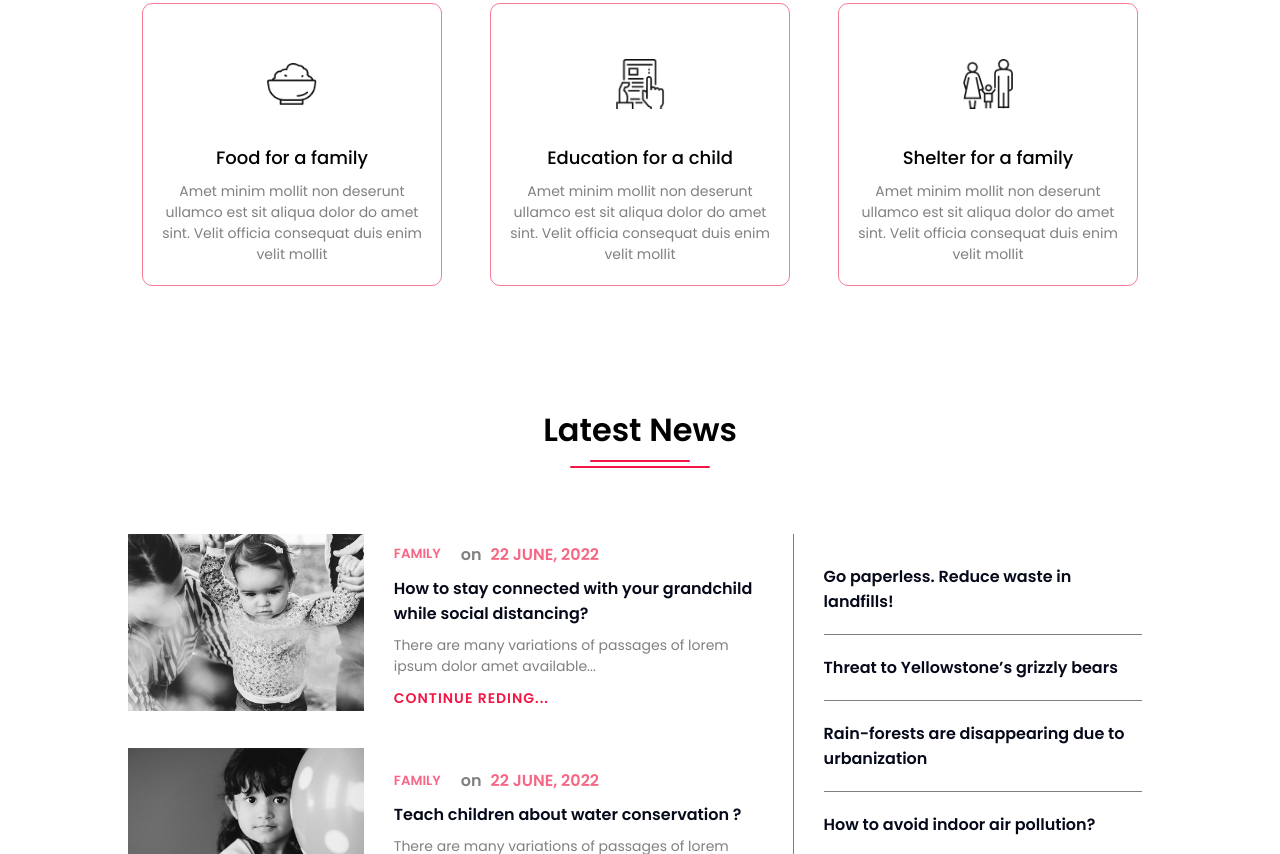
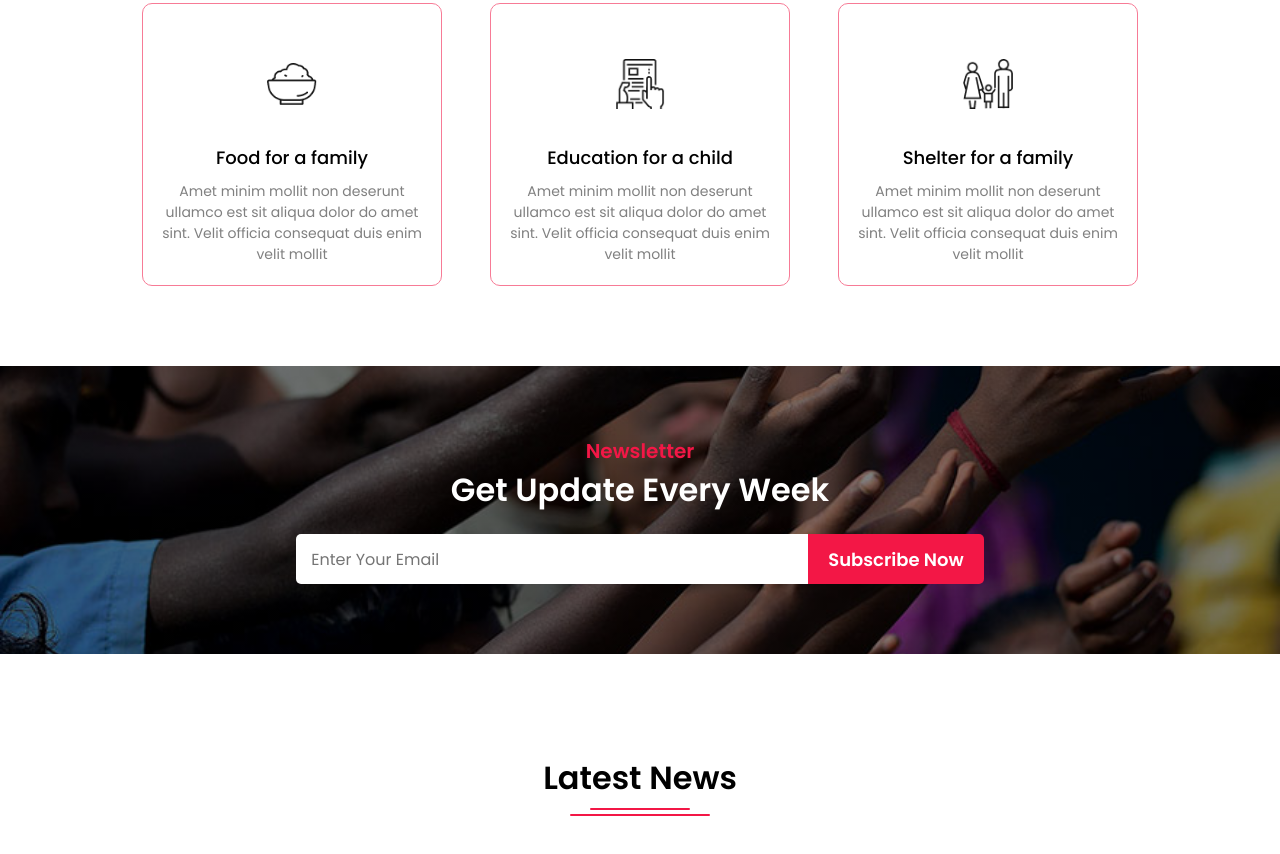
Before and after one commit to noyon-podder/donation-website, a plain HTML site: page index.html in a window 1280 px wide. Shown: the part 1350-2204 px from the top of the page. Drawn offline with Linux system fonts and the light colour scheme.

Commit message:
newsletter commit here

```diff
--- a/index.html
+++ b/index.html
@@ -102,6 +102,24 @@
     </section>
     <!-- DONATE PLAN END HERE  -->
 
+    <!-- newsletter section start here  -->
+    <section class="newsletter section">
+      <div class="news-title">
+        <h3>Newsletter</h3>
+        <h1>Get Update Every Week</h1>
+      </div>
+      <form action="" class="suscribe">
+        <input
+          type="email"
+          placeholder="Enter Your Email"
+          required
+          class="sub-input"
+        />
+        <input type="submit" value="subscribe now" class="btn" />
+      </form>
+    </section>
+    <!-- newsletter section end here  -->
+
     <!-- Blog section  START HERE  -->
     <section class="blog section">
       <div class="container">
--- a/style.css
+++ b/style.css
@@ -15,7 +15,7 @@ li {
 .btn {
   display: inline-block;
   background: #f31746;
-  padding: 10px 40px;
+  padding: 10px 30px;
   text-decoration: none;
   color: #fff;
   cursor: pointer;
@@ -310,3 +310,55 @@ Blog section style here
 .feature-post-text ul li:last-child {
   border-bottom: none;
 }
+/*
+==============================
+Newsletter section style here
+==============================
+ */
+.newsletter {
+  text-align: center;
+  background: linear-gradient(rgba(0, 0, 0, 0.5) 100%, rgba(0, 0, 0, 0.5) 100%),
+    url("images/donation13.jpg");
+  background-repeat: no-repeat;
+  background-size: cover;
+  background-position: center;
+  background-attachment: fixed;
+  padding: 70px 0;
+  margin-top: 60px;
+}
+.news-title h3 {
+  color: #f31746;
+  font-size: 20px;
+  font-weight: 600;
+}
+.news-title h1 {
+  color: #fff;
+  font-size: 32px;
+  font-weight: 600;
+  text-transform: capitalize;
+}
+.suscribe {
+  margin-top: 20px;
+  display: flex;
+  align-items: center;
+  justify-content: center;
+}
+
+.suscribe .btn {
+  border-radius: 0px 5px 5px 0;
+  padding: 10px 20px;
+  height: 50px;
+  outline: none;
+  border: none;
+}
+.suscribe .sub-input {
+  padding: 12px 15px;
+  border: none;
+  display: inline-block;
+  outline: none;
+  width: 40%;
+  height: 50px;
+  font-size: 16px;
+  color: #f31746;
+  border-radius: 5px 0 0 5px;
+}
```
Also changed, not shown: images/donation13.jpg (added).
